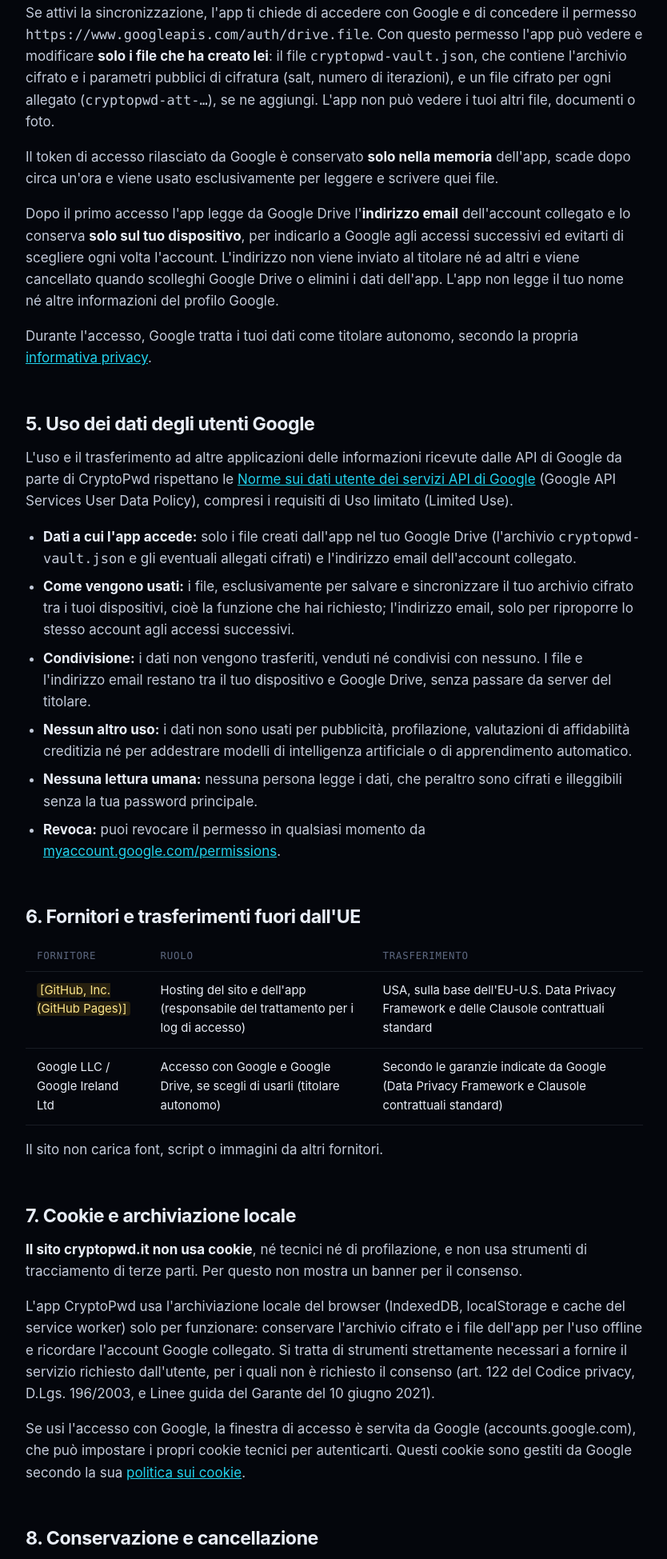
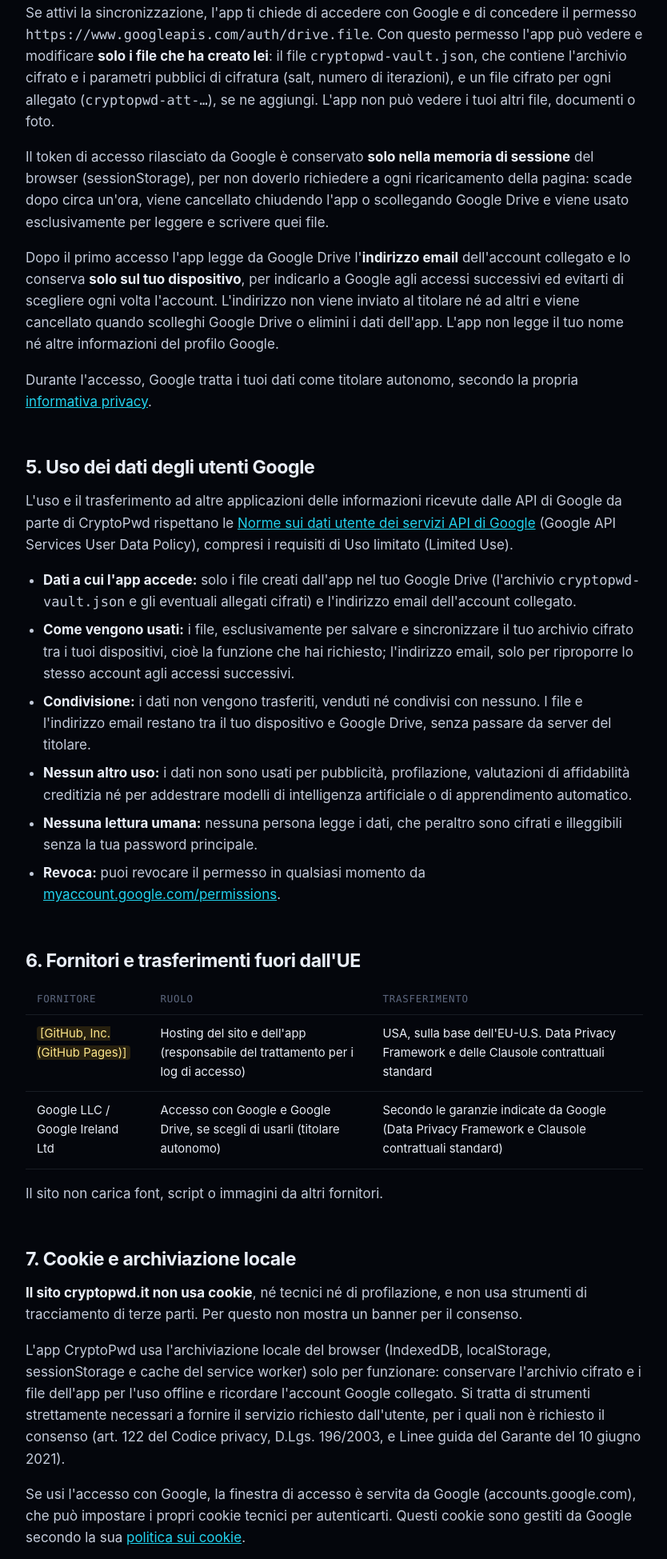
Before and after one commit to adrimas87/cryptopwd-sito, a plain HTML site: page privacy/index.html in a window 1280 px wide. Shown: the part 2567-4516 px from the top of the page at 80% size, without its empty margins (222-1056 px from the left). Drawn offline with Linux system fonts and the light colour scheme.

Commit message:
Privacy: token Google nella memoria di sessione del browser
Co-Authored-By: Claude Opus 5.5 <noreply@anthropic.com>

```diff
--- a/privacy/index.html
+++ b/privacy/index.html
@@ -95,7 +95,7 @@
 
       <h3>4.3 Sincronizzazione con Google Drive (facoltativa)</h3>
       <p>Se attivi la sincronizzazione, l'app ti chiede di accedere con Google e di concedere il permesso <span class="mono">https://www.googleapis.com/auth/drive.file</span>. Con questo permesso l'app può vedere e modificare <strong>solo i file che ha creato lei</strong>: il file <span class="mono">cryptopwd-vault.json</span>, che contiene l'archivio cifrato e i parametri pubblici di cifratura (salt, numero di iterazioni), e un file cifrato per ogni allegato (<span class="mono">cryptopwd-att-…</span>), se ne aggiungi. L'app non può vedere i tuoi altri file, documenti o foto.</p>
-      <p>Il token di accesso rilasciato da Google è conservato <strong>solo nella memoria</strong> dell'app, scade dopo circa un'ora e viene usato esclusivamente per leggere e scrivere quei file.</p>
+      <p>Il token di accesso rilasciato da Google è conservato <strong>solo nella memoria di sessione</strong> del browser (sessionStorage), per non doverlo richiedere a ogni ricaricamento della pagina: scade dopo circa un'ora, viene cancellato chiudendo l'app o scollegando Google Drive e viene usato esclusivamente per leggere e scrivere quei file.</p>
       <p>Dopo il primo accesso l'app legge da Google Drive l'<strong>indirizzo email</strong> dell'account collegato e lo conserva <strong>solo sul tuo dispositivo</strong>, per indicarlo a Google agli accessi successivi ed evitarti di scegliere ogni volta l'account. L'indirizzo non viene inviato al titolare né ad altri e viene cancellato quando scolleghi Google Drive o elimini i dati dell'app. L'app non legge il tuo nome né altre informazioni del profilo Google.</p>
       <p>Durante l'accesso, Google tratta i tuoi dati come titolare autonomo, secondo la propria <a href="https://policies.google.com/privacy?hl=it" rel="noopener">informativa privacy</a>.</p>
 
@@ -122,7 +122,7 @@
 
       <h2 id="cookie">7. Cookie e archiviazione locale</h2>
       <p><strong>Il sito cryptopwd.it non usa cookie</strong>, né tecnici né di profilazione, e non usa strumenti di tracciamento di terze parti. Per questo non mostra un banner per il consenso.</p>
-      <p>L'app CryptoPwd usa l'archiviazione locale del browser (IndexedDB, localStorage e cache del service worker) solo per funzionare: conservare l'archivio cifrato e i file dell'app per l'uso offline e ricordare l'account Google collegato. Si tratta di strumenti strettamente necessari a fornire il servizio richiesto dall'utente, per i quali non è richiesto il consenso (art. 122 del Codice privacy, D.Lgs. 196/2003, e Linee guida del Garante del 10 giugno 2021).</p>
+      <p>L'app CryptoPwd usa l'archiviazione locale del browser (IndexedDB, localStorage, sessionStorage e cache del service worker) solo per funzionare: conservare l'archivio cifrato e i file dell'app per l'uso offline e ricordare l'account Google collegato. Si tratta di strumenti strettamente necessari a fornire il servizio richiesto dall'utente, per i quali non è richiesto il consenso (art. 122 del Codice privacy, D.Lgs. 196/2003, e Linee guida del Garante del 10 giugno 2021).</p>
       <p>Se usi l'accesso con Google, la finestra di accesso è servita da Google (accounts.google.com), che può impostare i propri cookie tecnici per autenticarti. Questi cookie sono gestiti da Google secondo la sua <a href="https://policies.google.com/technologies/cookies?hl=it" rel="noopener">politica sui cookie</a>.</p>
 
       <h2 id="conservazione">8. Conservazione e cancellazione</h2>
```
